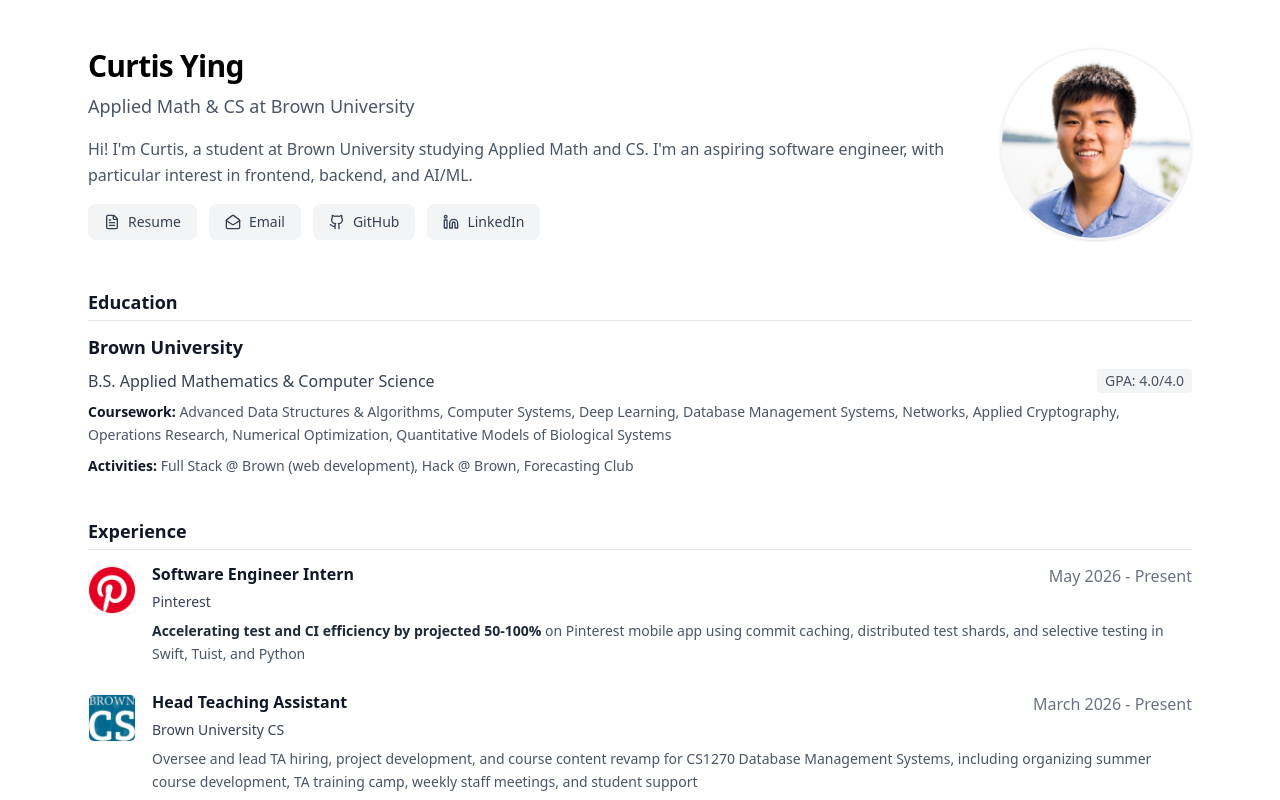
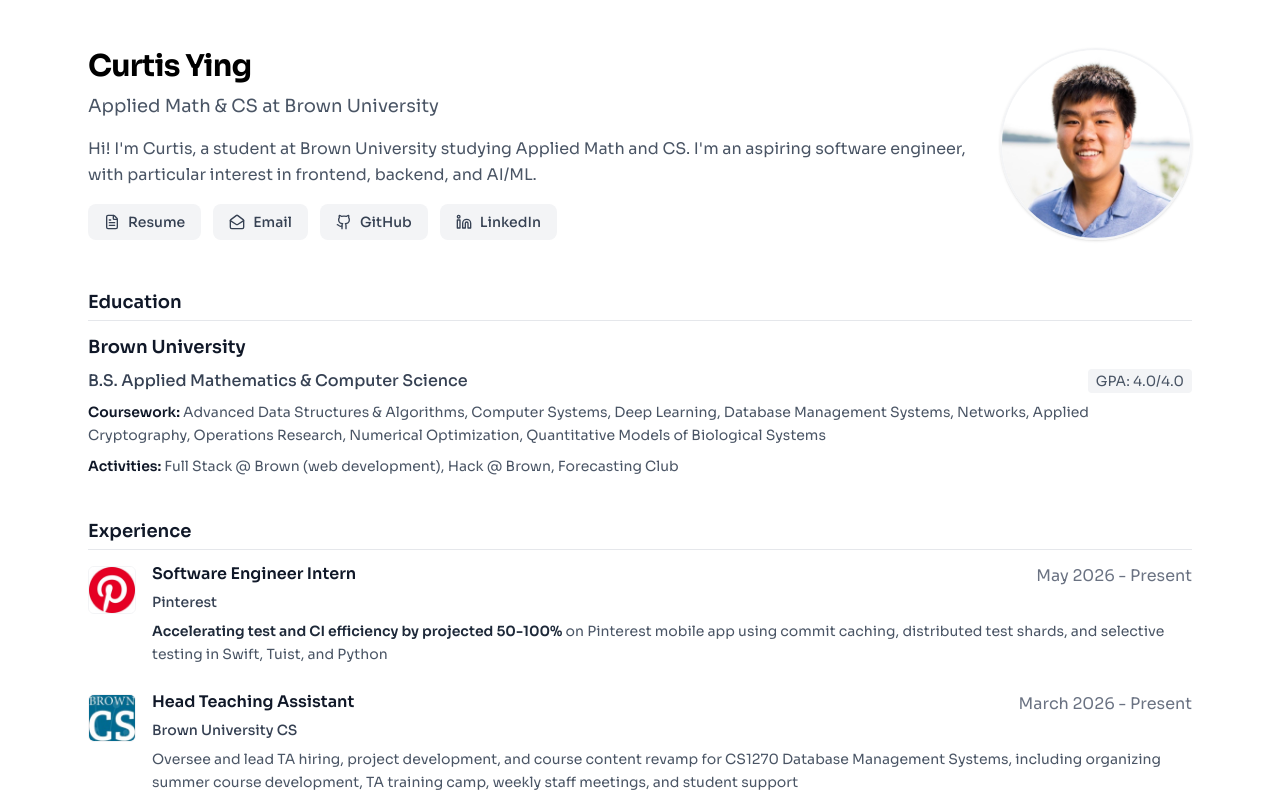
Before and after one commit to curtisyying/curtisyying.github.io, a Next.js app: page / in a window 1280 px wide. Shown: the top 800 px of the page. Built offline with nearby package versions, Linux system fonts and the light colour scheme.

Commit message:
Fix font rendering

```diff
--- a/app/layout.tsx
+++ b/app/layout.tsx
@@ -1,11 +1,6 @@
 import type { Metadata } from 'next';
-import { Inter, Sora } from 'next/font/google';
+import { Sora } from 'next/font/google';
 import './globals.css';
-
-const inter = Inter({
-  subsets: ['latin'],
-  variable: '--font-inter',
-});
 
 const sora = Sora({
   subsets: ['latin'],
@@ -24,7 +19,7 @@ export default function RootLayout({
 }) {
   return (
     <html lang="en" suppressHydrationWarning>
-      <body className={`${inter.variable} ${sora.variable} antialiased bg-white`}>
+      <body className={`${sora.className} antialiased bg-white`}>
         {children}
       </body>
     </html>
```
